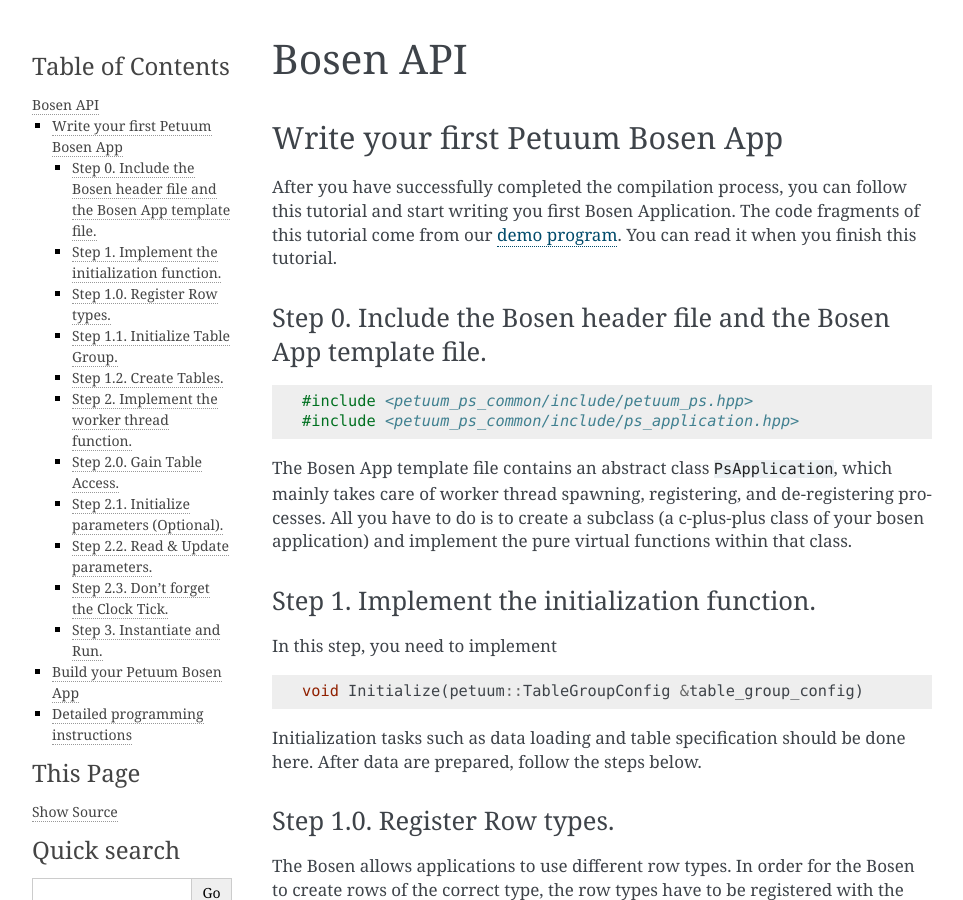
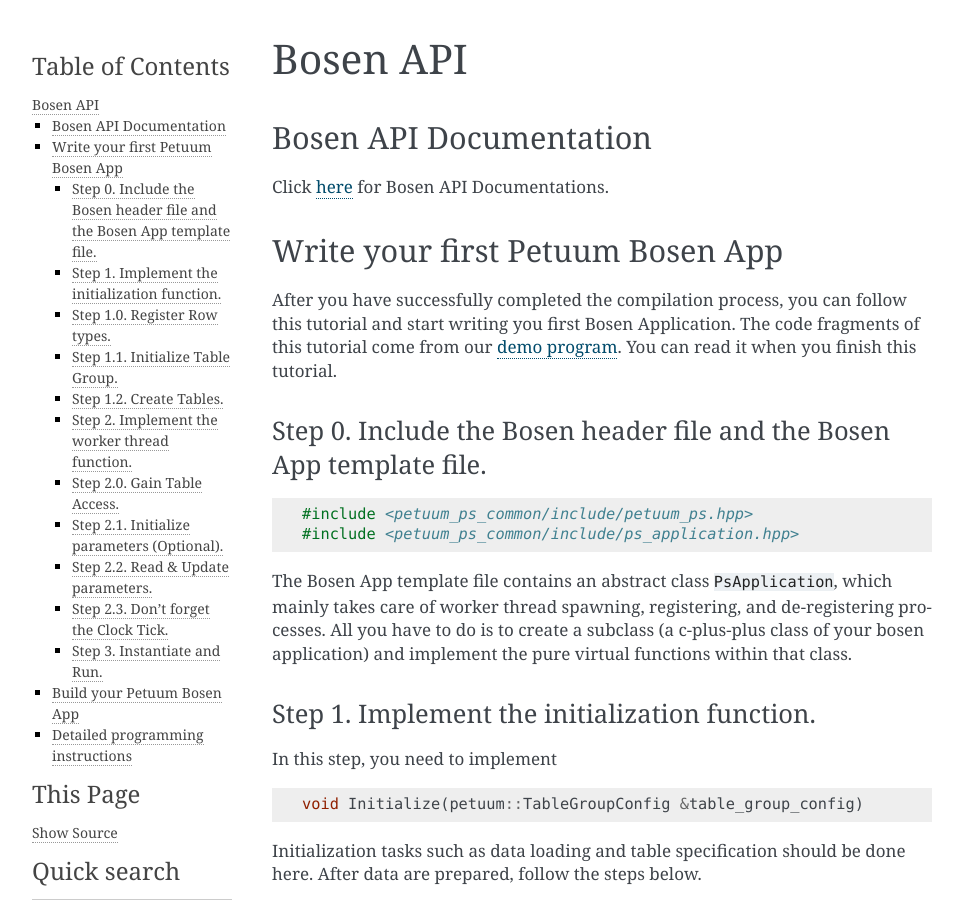
Before and after one commit to sailing-pmls/pmls.readthedocs.io, a Sphinx documentation site: the page built from docs/bosen-api.md, in a window 1280 px wide and 900 px high. Shown: the whole window, without its empty margins (148-1111 px from the left). Built offline with Sphinx 7.4.7, drawn with Linux system fonts in a browser that asks for light colours.

Commit message:
Update bosen-api.md

```diff
--- a/docs/bosen-api.md
+++ b/docs/bosen-api.md
@@ -1,4 +1,8 @@
 # Bosen API
+
+## Bosen API Documentation
+
+Click [here](http://docs.petuum.com/projects/petuum-bosen/en/latest/) for Bosen API Documentations.
 
 ## Write your first Petuum Bosen App
 After you have successfully completed the compilation process, you can follow this tutorial and start writing you first Bosen Application. The code fragments of this tutorial come from our [demo program](https://github.com/petuum/bosen/tree/master/app/app_demo). You can read it when you finish this tutorial.
```
